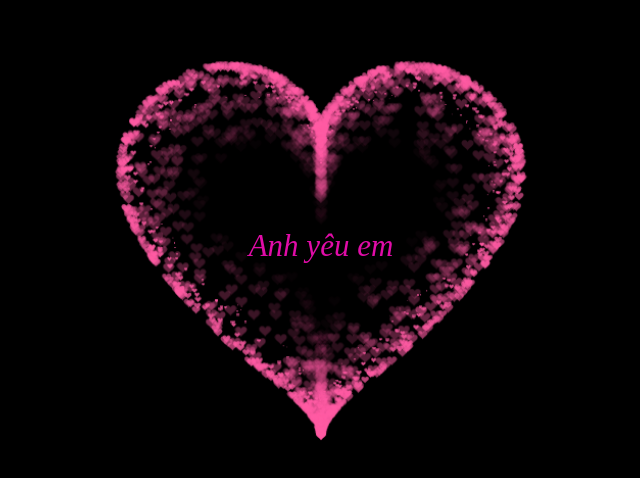
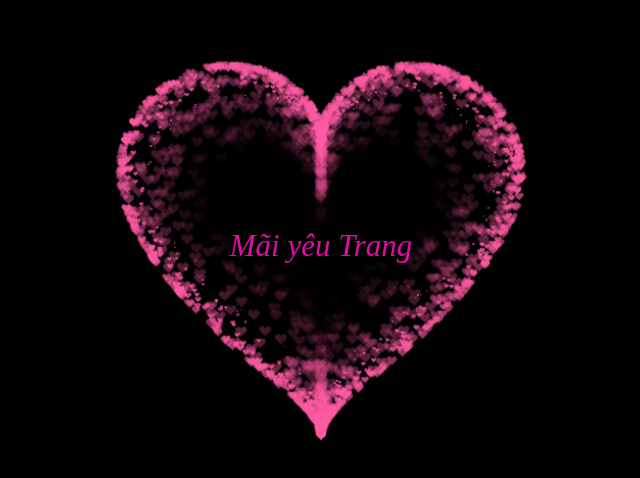
Before and after one commit to phamdoan293/anhyeuem, a plain HTML site: page index.html in a window 1280 px wide. Shown: the part 152-630 px from the top of the page, without its empty margins (319-959 px from the left). Drawn offline with Linux system fonts and the light colour scheme.

Commit message:
Update index.html

```diff
--- a/index.html
+++ b/index.html
@@ -306,7 +306,7 @@ display: flex;
 align-items: center;
 justify-content: center;
 margin-bottom: 5px;
-text-align: center;">Anh yêu em</div>
+text-align: center;">Mãi yêu Trang</div>
 
 </BODY>
 </HTML>
```
